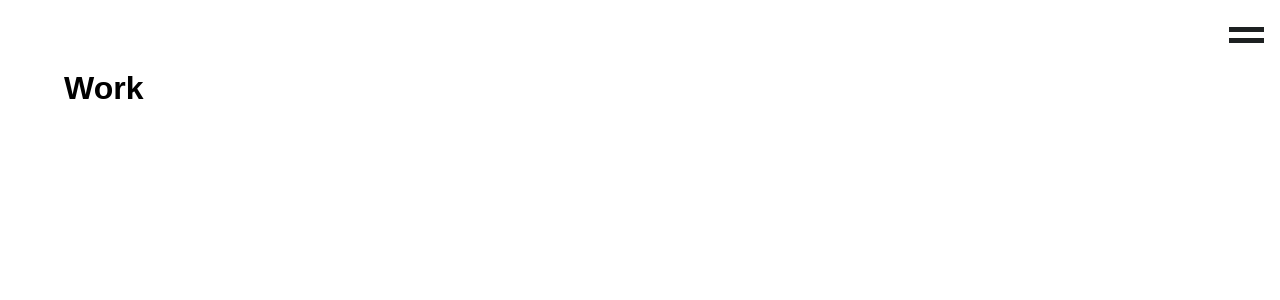
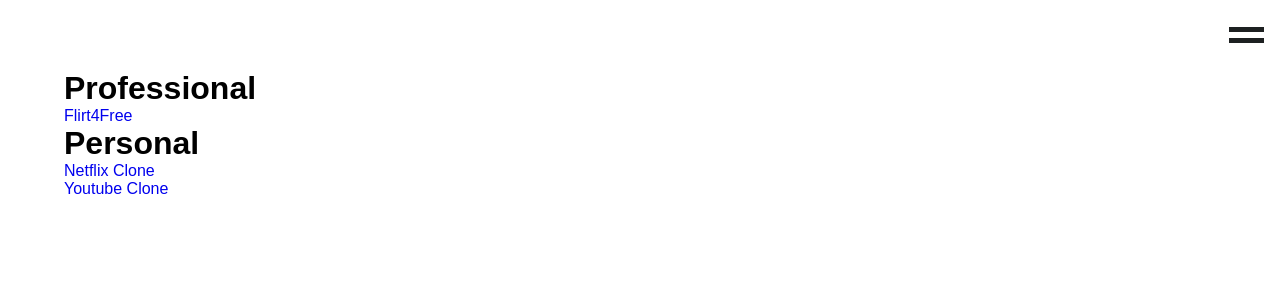
Before and after one commit to bd2187/portfolio-2019, a React app: page /work in a window 1280 px wide. Shown: the top 300 px of the page. Built offline with nearby package versions, Linux system fonts and the light colour scheme.

Commit message:
Iterate through workCollection array and render data to DOM

```diff
--- a/src/components/Work/index.js
+++ b/src/components/Work/index.js
@@ -1,7 +1,36 @@
-import React from "react";
+import React, { Fragment } from "react";
+import { Link } from "react-router-dom";
+import workCollection from "../../config/work";
+
+var renderWorkItem = item => {
+    // return <li key={item.title}>{item.title}</li>;
+
+    return (
+        <li key={item.seoTitle}>
+            <Link to={`work/${item.seoTitle}`}>{item.title}</Link>
+        </li>
+    );
+};
 
 const Work = () => {
-    return <h1>Work</h1>;
+    var professionalWork = [];
+    var personalWork = [];
+
+    workCollection.forEach(work => {
+        work.professional
+            ? (professionalWork = [...professionalWork, work])
+            : (personalWork = [...personalWork, work]);
+    });
+
+    return (
+        <Fragment>
+            <h1>Professional</h1>
+            <ul>{professionalWork.map(renderWorkItem)}</ul>
+
+            <h1>Personal</h1>
+            <ul>{personalWork.map(renderWorkItem)}</ul>
+        </Fragment>
+    );
 };
 
 export default Work;
```
